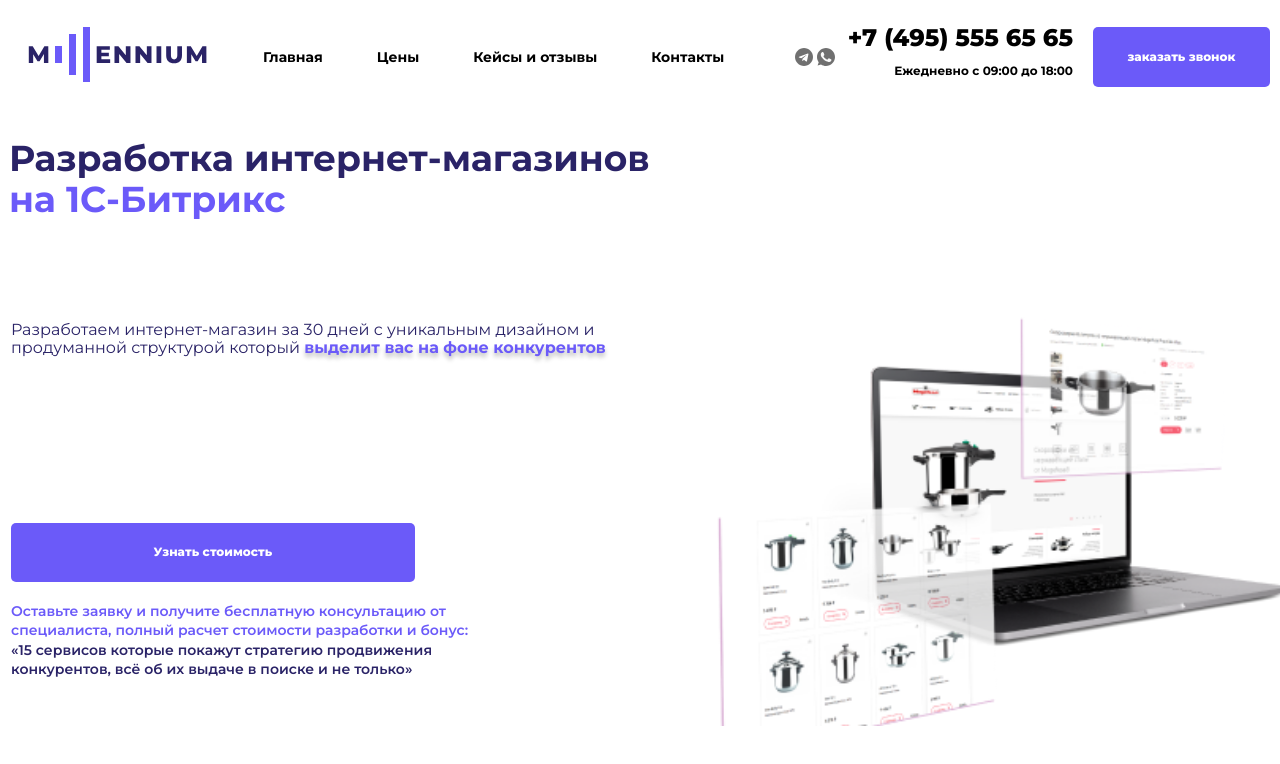
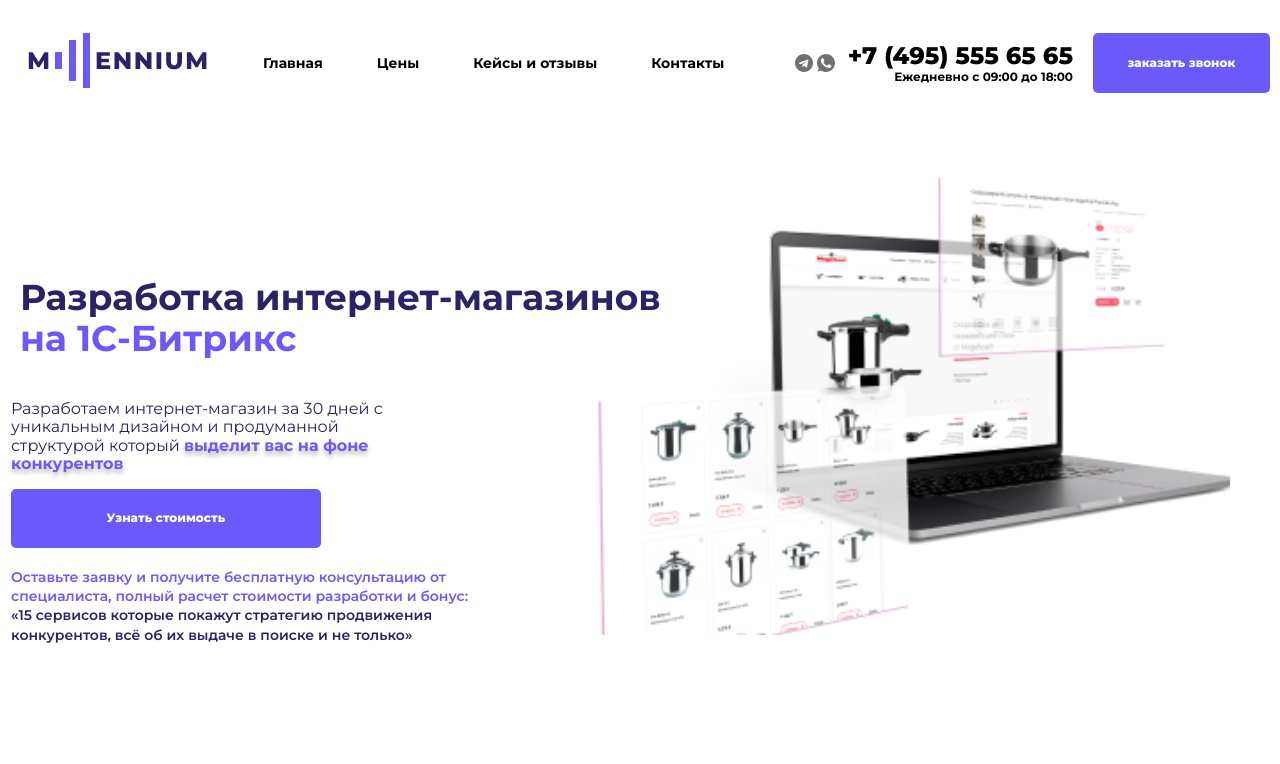
Before and after one commit to RostislavTatevosyan/block1-2, a plain HTML site: page index.html in a window 1280 px wide. Drawn offline with Linux system fonts and the light colour scheme.

Commit message:
Фикс 12.12

```diff
--- a/css/style.css
+++ b/css/style.css
@@ -73,6 +73,11 @@ img .header__nav-item2{
   background-color: #FFC0CB;
 }
 
+.header__text-content{
+  display: flex;
+  flex-direction: column;
+}
+
 .header__title{
   font-size: 18px;
   font-weight: 700;
@@ -80,11 +85,17 @@ img .header__nav-item2{
   margin-left: 9px;
   color: var(--color-dark);
 
+
+}
+
+.header__img2 {
+  display: none;
 }
 
 
-
-
+.header__img img{
+  width: 100%;
+}
 
 .header__offer{
   color: var(--color-dark);
@@ -92,6 +103,7 @@ img .header__nav-item2{
   font-weight: 400;
   padding-bottom: 50px;
   margin-left: 11px;
+
 }
 
 .header__offer .color-accent {
@@ -111,6 +123,7 @@ img .header__nav-item2{
   margin: 0 27px 9px 27px;
 
 
+
 }
 
 
@@ -127,12 +140,14 @@ transition: background-color 0.3s ease-in-out, color 0.3s ease-in-out;
   font-weight: 500;
   line-height: 137.4%;
   margin: 0;
+
 }
-
+                                                                          /*768*/
 @media (min-width: 768px) {
   .header{
 
     margin-left: 0;
+
   }
 
 
@@ -148,18 +163,20 @@ transition: background-color 0.3s ease-in-out, color 0.3s ease-in-out;
 .header__content{
 
   flex-direction: row;
+  flex-wrap: wrap;
 
 }
 
-  .header__title{
+  .header__title h1{
     font-size: 24px;
-    width: 620px;
+    width: 50%;
+    margin-bottom: -16px;
 
 
   }
 
   .header__offer{
-    max-width: 100%;
+    width: 80%;
 
   }
   .header__offer_color-accent{
@@ -170,14 +187,14 @@ transition: background-color 0.3s ease-in-out, color 0.3s ease-in-out;
 
  .header__nav-list{
   margin: 0 32px;
-  width: calc(100% -10px);
+  margin-bottom: 60px;
 
  }
 
 
 
 .header__text-content{
-  order: -1;
+  width: 40%;
   margin-left: 11px;
 
 
@@ -189,7 +206,7 @@ transition: background-color 0.3s ease-in-out, color 0.3s ease-in-out;
   padding: 22px 78px 23px 78px;
   text-align: center;
   text-wrap: nowrap;
-  max-width: 40%;
+  width: 30%;
 
 
 
@@ -198,22 +215,32 @@ transition: background-color 0.3s ease-in-out, color 0.3s ease-in-out;
   margin: 0;
   font-weight: 600;
   text-align: left;
-  max-width: 100%;
+  max-width: 90%;
 
 }
-.header__img img{
+.header__img{
+  display: none;
+}
+.header__img2 {
+  display: flex;
+   order: 2;
+   width: 50%;
+
+}
+
+.header__img2 img{
 
   position: relative;
-  width: 569px;
-  top: 0px;
-  left: 0px;
+  width: 120%;
+  top: -80px;
+  left: -20px;
   z-index: -1;
 
 
 
 }
 }
-
+                                                                  /*1280*/
 @media (min-width: 1280px){
   .header{
   margin: 0 auto;
@@ -221,10 +248,14 @@ transition: background-color 0.3s ease-in-out, color 0.3s ease-in-out;
   display: flex;
   justify-content: space-between;
   align-items: center;
+  margin-top: 33px;
+  margin-bottom: 90px;
   }
+
 .header__section{
   width: 1280px;
   margin: 0 auto;
+
 }
 
 .header__content{
@@ -239,16 +270,22 @@ transition: background-color 0.3s ease-in-out, color 0.3s ease-in-out;
   margin: 0 auto;
   justify-content: flex-start;
 
+  padding-bottom: 0;
+
+
 }
+
 .header__nav-list li{
   margin: 27px;
   padding: 0;
   margin-block-start: 0;
-    margin-block-end: 0;
-    margin-inline-start: 0px;
-    margin-inline-end: 0px;
-    padding-inline-start: 0px;
-    margin: 27px;
+  margin-block-end: 0;
+  margin-inline-start: 0px;
+  margin-inline-end: 0px;
+  padding-inline-start: 0px;
+  padding-bottom: 0;
+
+
 
 }
 
@@ -257,6 +294,7 @@ transition: background-color 0.3s ease-in-out, color 0.3s ease-in-out;
   color: inherit;
   font-size: 14px;
   font-weight: 700;
+  margin: 27px;
 }
 
 .header-contacts a{
@@ -266,7 +304,7 @@ transition: background-color 0.3s ease-in-out, color 0.3s ease-in-out;
 
 .header__nav-item2{
   order: -1;
-  margin-right: 34px;
+
   margin-left: 0;
 }
 .header__nav-item1{
@@ -312,9 +350,11 @@ transition: background-color 0.3s ease-in-out, color 0.3s ease-in-out;
 
 }
 
-.header-contacts__schedule{
+.header-contacts__schedule p{
   font-size: 12px;
   font-weight: 700;
+  margin-top: 0px;
+  margin-bottom: 0;
 
 }
 
@@ -332,18 +372,28 @@ transition: background-color 0.3s ease-in-out, color 0.3s ease-in-out;
 
 }
 
-.header__title{
-  width: 653px;
+
+.header__title {
+  width: 653px;;
   font-size: 36px;
   font-weight: 700;
-  margin-bottom: 33px;
+
+
+
+}
+
+.header__content{
+
 }
 .header__offer{
-  width: 619px;
+
+
   font-size: 16px;
   font-weight: 400;
-  margin-bottom: 116px;
+
   margin-left: 0;
+  padding-bottom: 0;
+
 }
 
 .header__btn{
@@ -352,15 +402,26 @@ transition: background-color 0.3s ease-in-out, color 0.3s ease-in-out;
 
 .header__offer_color-accent{
   font-weight: 700;
+
 }
 
 .header__text{
-  width: 472px;
+
   font-size: 14px;
 }
 
-.header__img{
-  max-width: 100%;
+.header__img2{
+
+  position: relative;
+  left: -30px;
+  top: 0px;
+  width: 50%;
+}
+
+.header__img2 img{
+
+
+  width: 100%;
 }
 
 }
--- a/index.html
+++ b/index.html
@@ -53,16 +53,19 @@
       </div>
       </header>
       <section class="header__section">
-        <div>
-           <h1 class="header__title">Разработка интернет-магазинов <span class="header__title_color-accent">на 1C-Битрикс</span></h1>
-      </div>
+
 
       <div class="header__content">
-        <div class="header__img">
-            <img src="./img/bg-img.png" alt="Образец интернет магазина">
-        </div>
+
+
 
           <div class="header__text-content">
+            <div>
+              <h1 class="header__title">Разработка интернет-магазинов <span class="header__title_color-accent">на 1C-Битрикс</span></h1>
+            </div>
+            <div class="header__img">
+            <img  src="./img/bg-img.png" alt="Образец интернет магазина">
+        </div>
              <p class="header__offer">
           Разработаем интернет-магазин за 30 дней с уникальным дизайном и продуманной структурой который <span class="header__offer_color-accent">выделит вас на фоне конкурентов</span>
         </p>
@@ -75,9 +78,12 @@
         </p>
         </div>
 
+
           </div>
 
-
+         <div class="header__img2">
+            <img  src="./img/bg-img.png" alt="Образец интернет магазина">
+        </div>
       </div>
       </section>
 
```
Also changed, not shown: img/header-img.png (added), 1 other file.
